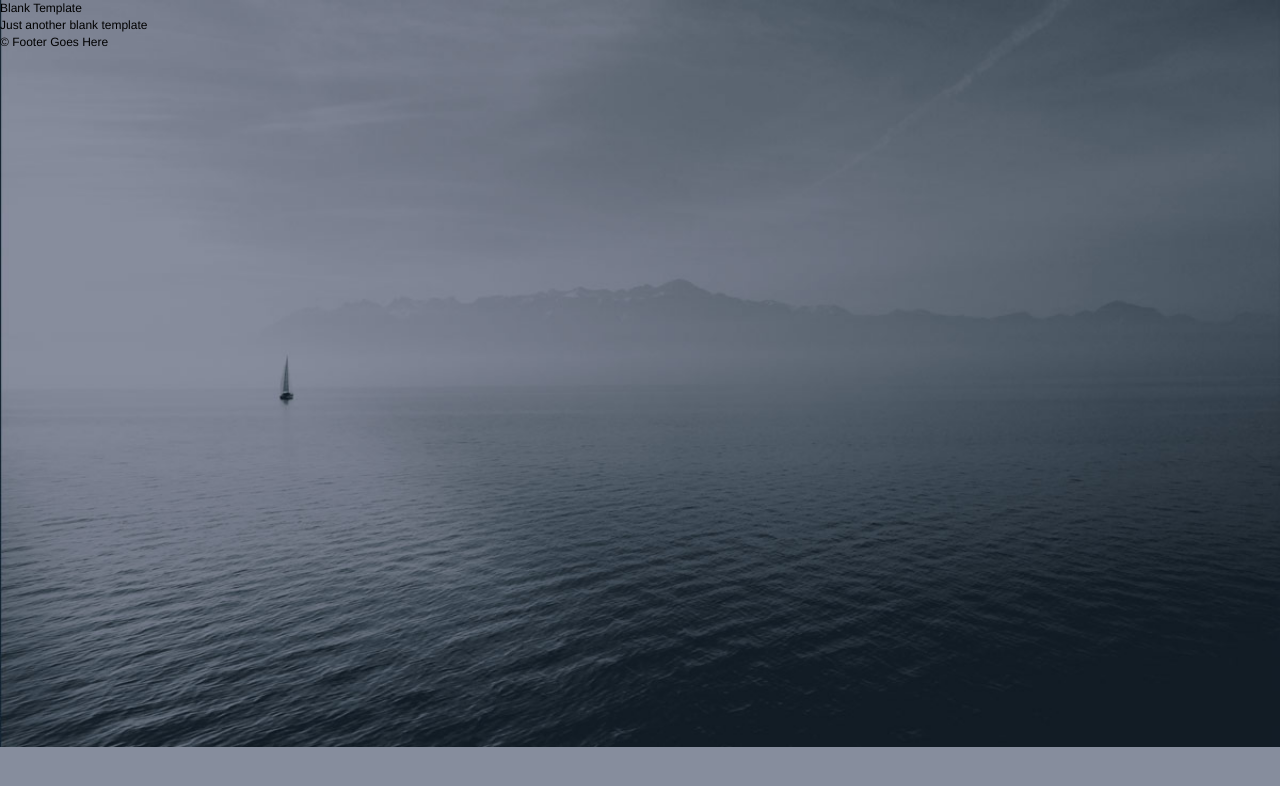
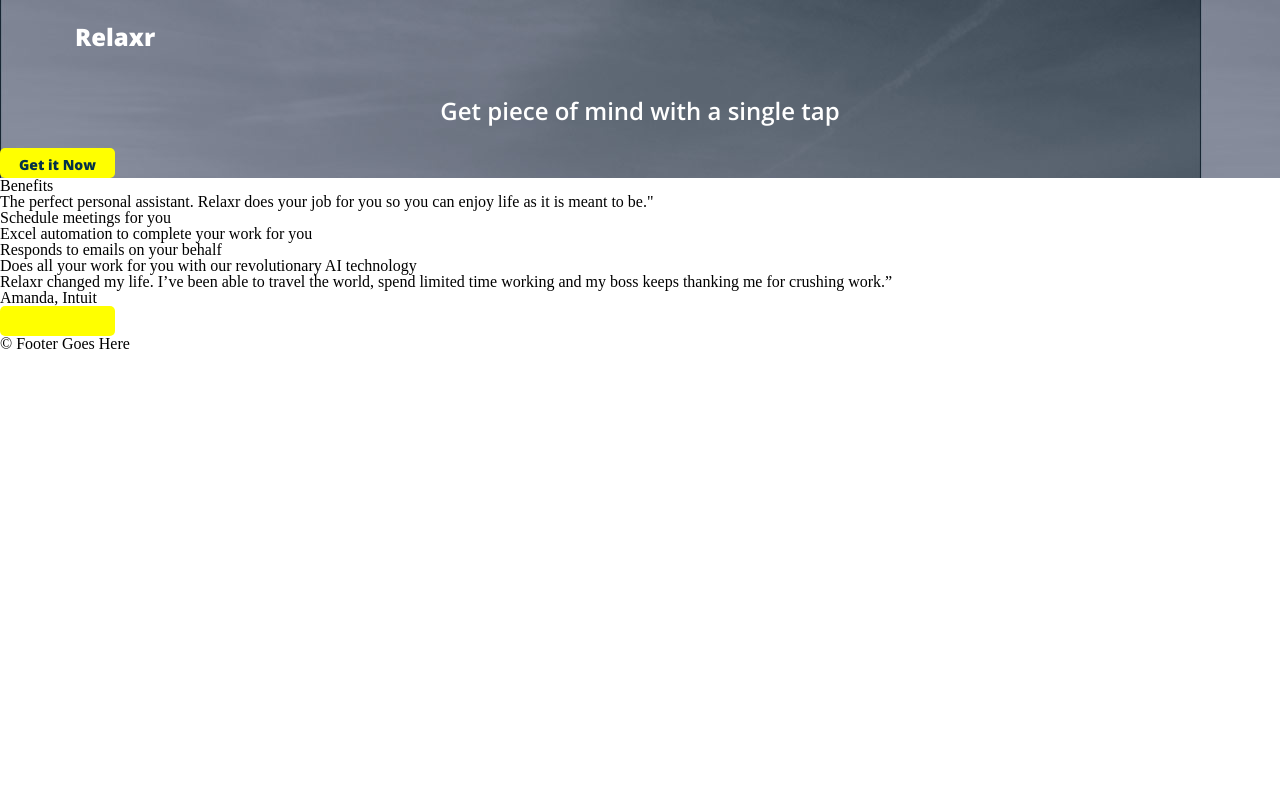
Before and after one commit to SassyB/WK02assignment, a plain HTML site: page starter_code/index.html in a window 1280 px wide. Drawn offline with nearby package versions, Linux system fonts and the light colour scheme.

Commit message:
html layout v1

```diff
--- a/starter_code/css/style.css
+++ b/starter_code/css/style.css
@@ -27,6 +27,9 @@ Developer @GA in NYC
      height: 0;
 }
 
+
+/*dhskajdhksajhdkjs*/
+
 .clear {
   clear: both;
 }
@@ -45,7 +48,7 @@ Developer @GA in NYC
 /* BASE STYLES
 /*******************************************/
 
-body {
+/*body {
      color: #000;
      font-size: 12px;
      line-height: 1.4;
@@ -67,9 +70,51 @@ body {
 
 }
 
-header {
+header {background: url(../images/header_bg.jpg);
 
 }
+
+h1 {
+  font-family: 'Open Sans', serif;
+  font-weight: 900;
+  font-size: 24px;
+  color: white;
+  text-indent: 50px;
+  padding: 25px;
+}
+
+h2 {
+  font-family: 'Open Sans', serif;
+  font-weight: 600;
+  font-size: 24px;
+  color: white;
+  text-align: center;
+  padding: 25px 0px;
+}
+
+.button {
+
+    align-content: center;
+    display: block;
+    width: 115px;
+    height: 30px;
+    background: yellow;
+    border-radius: 5px;
+    padding: 10px;
+    font-family: 'Open Sans', serif;
+    font-weight: 900;
+    font-size: 14px;
+    color: #033048;
+    text-align: center;
+    /*text-decoration: none removes underline from link*/
+    text-decoration: none;
+}
+
+a {
+
+}
+
+
 
 footer {
 
--- a/starter_code/index.html
+++ b/starter_code/index.html
@@ -5,19 +5,38 @@
     	<meta name="description" content="Your description goes here">
     	<meta name="keywords" content="one, two, three">
 
-		<title>Blank Template</title>
+		<title>Relaxr Landing Page</title>
 
 		<!-- external CSS link -->
 		<link rel="stylesheet" href="css/reset.css">
 		<link rel="stylesheet" href="css/style.css">
-
+		<link href="https://fonts.googleapis.com/css?family=Open+Sans:300,300i,600,800" rel="stylesheet">
 	</head>
 	<body>
 		<div id="container">
 			<header>
-				<h1>Blank Template</h1>
-				<h2>Just another blank template</h2>
+				<h1>Relaxr</h1>
+				<h2>Get piece of mind with a single tap</h2>
+				<a href="" class="button">Get it Now</a>
 			</header>
+			<section class="benefits"></section>
+				<h3>Benefits</h3>
+				<p>The perfect personal assistant. Relaxr does your job for you so you can enjoy life as it is meant to be."</p>
+				<ul>
+					<li>Schedule meetings for you</li>
+					<li>Excel automation to complete your work for you</li>
+					<li>Responds to emails on your behalf</li>
+					<li>Does all your work for you with our revolutionary AI technology</li>
+				</ul>
+			<section class="testimonial">
+					<blockquote cite="http://">
+						Relaxr changed my life. I’ve been able to travel the world, spend limited time working and my boss keeps thanking me for crushing work.”
+					</blockquote>
+					<span>Amanda, Intuit</span>
+				</section>
+				<aside>
+					<a href="" class="button sign-up"></a>
+				</aside>
 			<footer>
 				&copy; Footer Goes Here
 			</footer>
```
Also changed, not shown: 2 other files.
